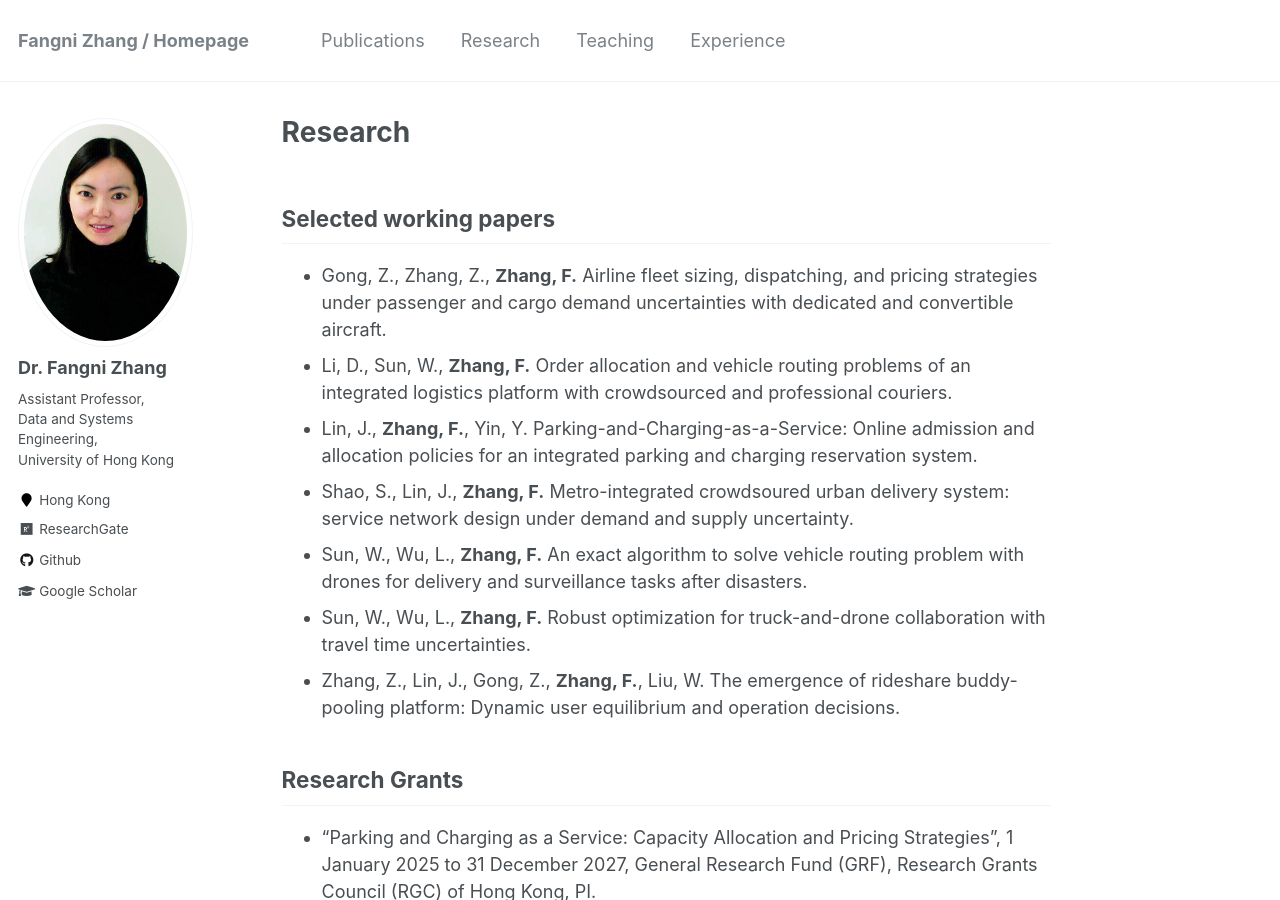
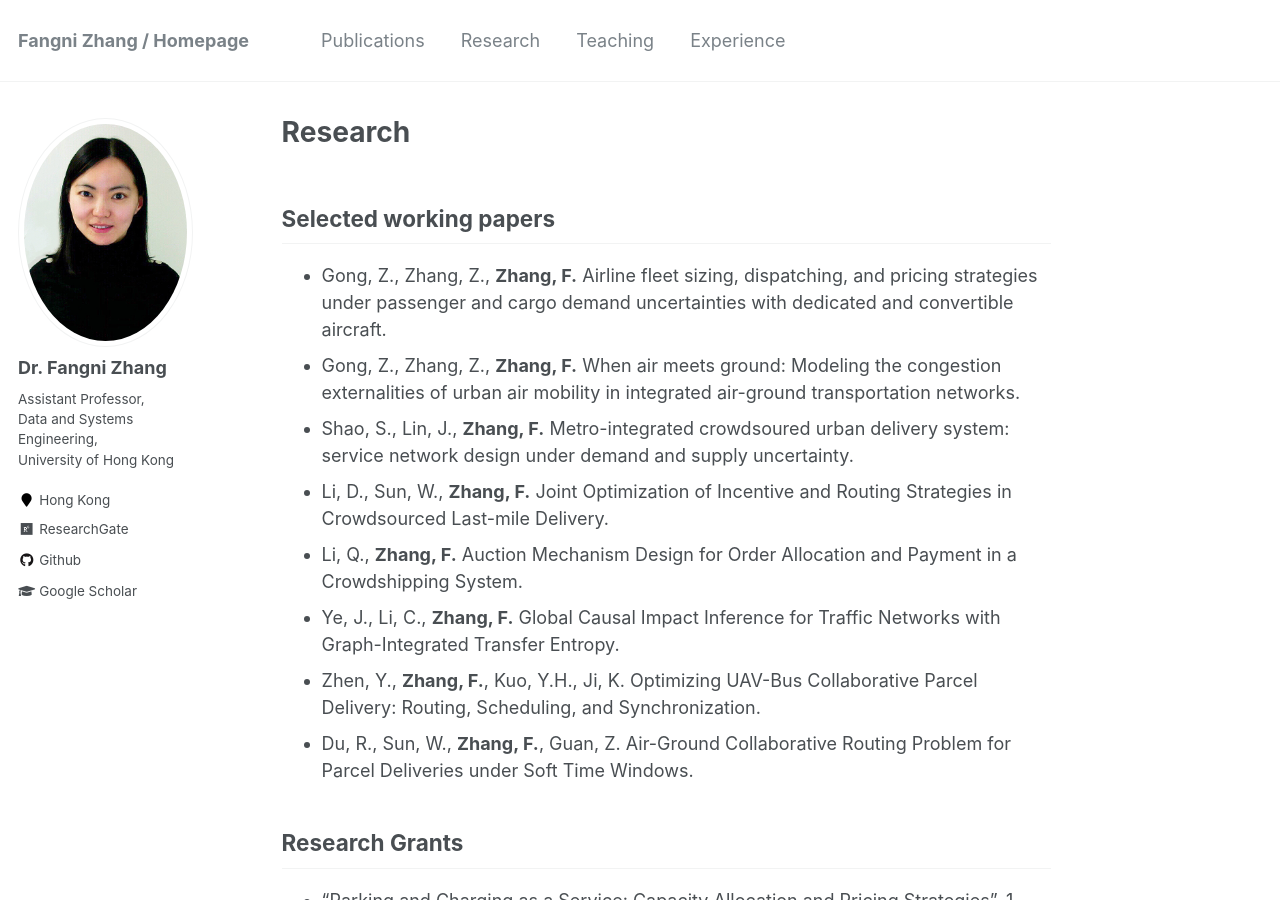
Before and after one commit to fangnizhang/fangnizhang.github.io, a Jekyll site: the page built from _pages/research.md, in a window 1280 px wide and 900 px high. Built offline with Jekyll 4.4.1, drawn with Linux system fonts in a browser that asks for light colours.

Commit message:
Update research.md

```diff
--- a/_pages/research.md
+++ b/_pages/research.md
@@ -7,12 +7,14 @@ author_profile: true
 Selected working papers
 ------------
 * Gong, Z., Zhang, Z., **Zhang, F.** Airline fleet sizing, dispatching, and pricing strategies under passenger and cargo demand uncertainties with dedicated and convertible aircraft.
-* Li, D., Sun, W., **Zhang, F.** Order allocation and vehicle routing problems of an integrated logistics platform with crowdsourced and professional couriers.
-* Lin, J., **Zhang, F.**, Yin, Y. Parking-and-Charging-as-a-Service: Online admission and allocation policies for an integrated parking and charging reservation system.
+* Gong, Z., Zhang, Z., **Zhang, F.** When air meets ground: Modeling the congestion externalities of urban air mobility in integrated air-ground transportation networks.
 * Shao, S., Lin, J., **Zhang, F.** Metro-integrated crowdsoured urban delivery system: service network design under demand and supply uncertainty.
-* Sun, W., Wu, L., **Zhang, F.** An exact algorithm to solve vehicle routing problem with drones for delivery and surveillance tasks after disasters.
-* Sun, W., Wu, L., **Zhang, F.** Robust optimization for truck-and-drone collaboration with travel time uncertainties.
-* Zhang, Z., Lin, J., Gong, Z., **Zhang, F.**, Liu, W. The emergence of rideshare buddy-pooling platform: Dynamic user equilibrium and operation decisions.
+* Li, D., Sun, W., **Zhang, F.** Joint Optimization of Incentive and Routing Strategies in Crowdsourced Last-mile Delivery.
+* Li, Q., **Zhang, F.** Auction Mechanism Design for Order Allocation and Payment in a Crowdshipping System.
+* Ye, J., Li, C., **Zhang, F.** Global Causal Impact Inference for Traffic Networks with Graph-Integrated Transfer Entropy.
+* Zhen, Y., **Zhang, F.**, Kuo, Y.H., Ji, K. Optimizing UAV-Bus Collaborative Parcel Delivery: Routing, Scheduling, and Synchronization.
+* Du, R., Sun, W., **Zhang, F.**, Guan, Z. Air-Ground Collaborative Routing Problem for Parcel Deliveries under Soft Time Windows.
+
 
 Research Grants
 ------------
```
